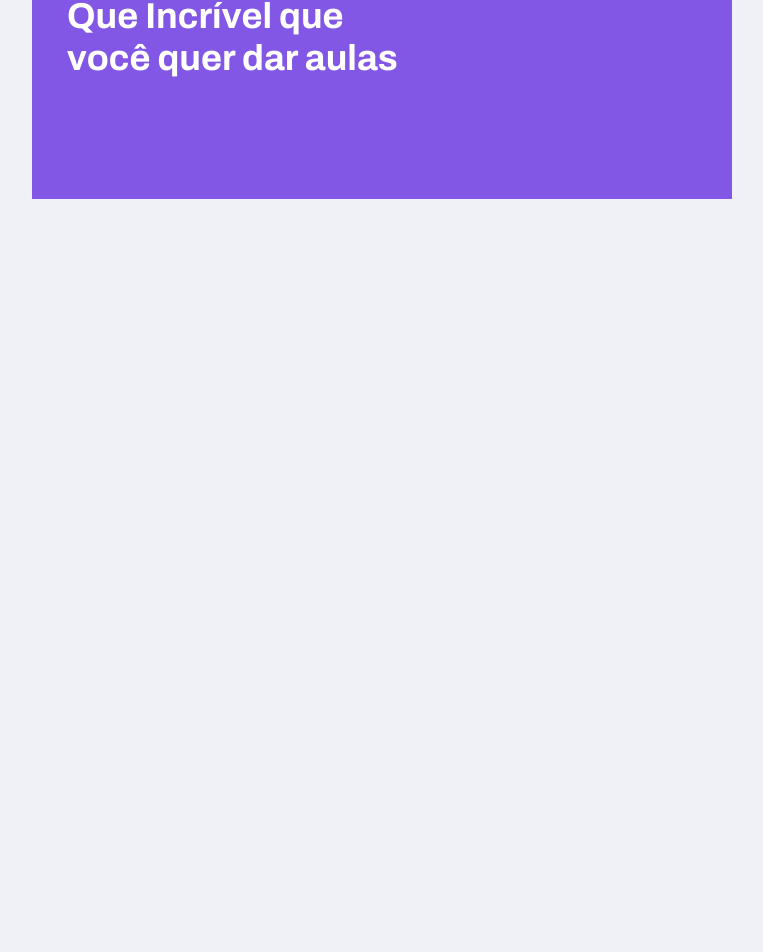
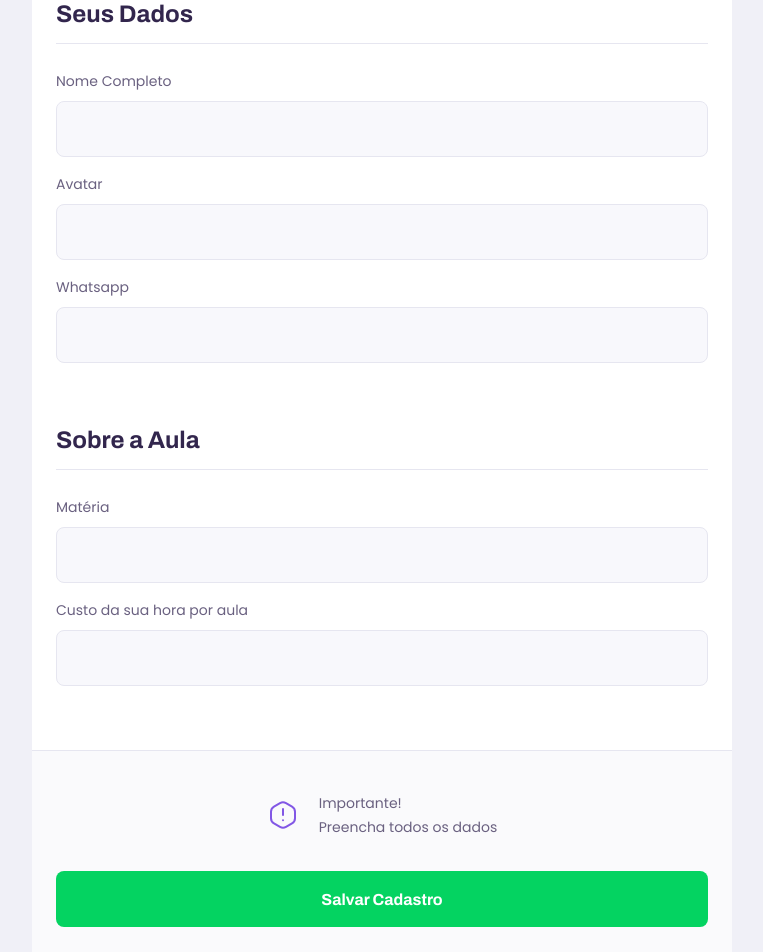
Before and after one commit to Johnbrow10/nextlevelweek_2, a React (Create React App) app: page /give-classes in a window 1280 px wide. Shown: the part 371-1323 px from the top of the page, without its empty margins (258-1021 px from the left). Before the commit the page ends 800 px from the top, so only its background shows below. Built offline with nearby package versions, Linux system fonts and the light colour scheme.

Commit message:
mudança de codigo para componentes da aula 03

```diff
--- a/src/components/PageHeader/index.tsx
+++ b/src/components/PageHeader/index.tsx
@@ -7,6 +7,7 @@
 
 interface PagerHeaderProps {
     title: string;
+    description?: string;
 }
 
 
@@ -23,6 +24,9 @@
 
         <div className="header-content">
             <strong>{props.title}</strong>
+            {/* if internal se verifica se tem valor,ai ele traz algo*/}
+            {props.description && <p>{props.description}</p>}
+
 
             {props.children}
         </div>
--- a/src/components/PageHeader/styles.css
+++ b/src/components/PageHeader/styles.css
@@ -40,6 +40,15 @@
     color: var(--color-title-in-primary);
 }
 
+.page-header .header-content p {
+    max-width: 30rem;
+    font-size: 1,6rem;
+    line-height: 2.6rem;
+    color: var(--color-text-in-primary);
+    margin-top: 2.4rem;
+}
+
+
 @media (min-width: 700px) {
     .page-header {
         height: 340px;
--- /dev/null
+++ b/src/components/input/index.tsx
@@ -0,0 +1,20 @@
+import React, {InputHTMLAttributes} from 'react';
+
+import './styles.css';
+
+interface InputProps extends InputHTMLAttributes<HTMLInputElement> {
+    label: string;
+    name: string;
+
+}
+
+const Input:React.FC<InputProps> = ({label, name, ...rest}) => {
+    return (
+        <div className="input-block">
+            <label htmlFor={name}>{label}</label>
+            <input type="text" id={name} {...rest}/>
+        </div>
+    );
+}
+
+export default Input;
--- /dev/null
+++ b/src/components/input/styles.css
@@ -0,0 +1,35 @@
+.input-block {
+    position: relative;
+}
+
+.input-block + .input-block {
+    margin-top:1.4rem;
+}
+
+.input-block label {
+    font-size: 1.4rem;
+}
+
+.input-block input {
+    width: 100%;
+    height: 5.6rem;
+    margin-top: 0.8rem;
+    border-radius: 0.8rem;
+    background-color: var(--color-input-background);
+    border: 1px solid var(--color-line-in-white);
+    outline: 0;
+    padding: 0 1.6rem;
+    font: 1.6rem Archivo;
+}
+
+.input-block:focus-within::after {
+    width: calc(100% - 3.2rem);
+    height: 2px;
+    content: '';
+    background: var(--color-primary-light);
+    position: absolute;
+    left: 1.6rem;
+    right: 1.6rem;
+    bottom: 0;
+
+}
--- a/src/pages/TeacherForm/index.tsx
+++ b/src/pages/TeacherForm/index.tsx
@@ -1,10 +1,43 @@
 import React from 'react';
+
 import PageHeader from '../../components/PageHeader';
+
+import './styles.css';
+import Input from '../../components/input';
+
+import warningicon from '../../assets/images/icons/warning.svg';
 
 function TeacherForm() {
     return (
         <div id="page-teacher-form" className="container">
-         <PageHeader title="Que Incrível que você quer dar aulas"/>
+         <PageHeader title="Que Incrível que você quer dar aulas"
+          description="O primeiro passo é preencher esse formulário de incrição"
+         />
+        <main>
+            <fieldset>
+                <legend>Seus Dados</legend>
+
+                <Input name="name" label="Nome Completo"/>
+                <Input name="avatar" label="Avatar"/>
+                <Input name="whatsapp" label="Whatsapp"/>
+
+            </fieldset>
+
+            <fieldset>
+                <legend>Sobre a Aula</legend>
+                <Input name="subject" label="Matéria"/>
+                <Input name="cost" label="Custo da sua hora por aula"/>
+            </fieldset>
+
+            <footer>
+                <p>
+                    <img src={warningicon} alt="Aviso Importante"/>
+                    Importante! <br/>
+                    Preencha todos os dados
+                </p>
+                <button type="button">Salvar Cadastro</button>
+            </footer>
+        </main>
 
      </div>
     )
--- /dev/null
+++ b/src/pages/TeacherForm/styles.css
@@ -0,0 +1,77 @@
+#page-teacher-form{
+    width: 100vw;
+    height: 100vh;
+}
+
+#page-teacher-form .page-header .header-content {
+    margin-bottom: 6.4rem;
+}
+
+#page-teacher-form main {
+    background: var(--color-box-base);
+    width:100%;
+    max-width: 74rem;
+    border-radius:0.8rem;
+    margin: -3.2rem auto 3.2rem;
+    padding-top: 6.4rem;
+    overflow: hidden;
+}
+
+#page-teacher-form main fieldset {
+    border:0;
+    padding: 0 2.4rem;
+}
+
+#page-teacher-form main fieldset + fieldset {
+    margin-top: 6.4rem;
+}
+
+#page-teacher-form main fieldset legend {
+    font: 700 2.4rem Archivo;
+    color: var(--color-text-title);
+    margin-bottom: 2.4rem;
+    display:flex;
+    align-items: center;
+    justify-content: space-between;
+    width: 100%;
+    padding-bottom: 1.6rem;
+    border-bottom: 1px solid var(--color-line-in-white);
+}
+
+#page-teacher-form main footer {
+    padding: 4rem 2.4rem;
+    background: var(--color-box-footer);
+    border-top: 1px solid var(--color-line-in-white);
+    margin-top: 6.4rem;
+}
+
+#page-teacher-form main footer p {
+    display: flex;
+    align-items: center;
+    justify-content: center;
+    font-size: 1.4rem;
+    line-height: 2.4rem;
+    color: var(--color-text-component);
+
+}
+
+#page-teacher-form main footer p img {
+    margin-right: 2rem;
+}
+
+#page-teacher-form main footer button {
+    width: 100%;
+    height: 5.6rem;
+    background: var(--color-secundary);
+    color: var(--color-button-text);
+    border:0;
+    border-radius: 0.8rem;
+    cursor: pointer;
+    font: 700 1.6rem Archivo;
+    display: flex;
+    align-items: center;
+    justify-content: center;
+    text-decoration: none;
+    transition: background-color 0.2s;
+    margin-top: 3.2rem;
+}
--- a/src/pages/TeacherList/index.tsx
+++ b/src/pages/TeacherList/index.tsx
@@ -1,29 +1,18 @@
 import React from 'react';
 import './styles.css';
 
-
 import PageHeader from '../../components/PageHeader';
 import TeacherItem from '../../components/TeacherItem';
+import Input from '../../components/input';
 
 function TeacherList() {
     return (
         <div id="page-teacher-list" className="container">
            <PageHeader title="Estes são os proffys disponí veis">
             <form id="search-teachers">
-                <div className="input-block">
-                    <label htmlFor="subject">Matéria</label>
-                    <input type="text" id="subject"/>
-                </div>
-
-                <div className="input-block">
-                    <label htmlFor="week_day">Dia da Semana</label>
-                    <input type="text" id="week_day"/>
-                </div>
-                <div className="input-block">
-                    <label htmlFor="time">Hora</label>
-                    <input type="text" id="time"/>
-                </div>
-
+               <Input name="subject" label="Matéria"/>
+               <Input name="week_day" label="Dia da Semana"/>
+               <Input type="time" name="time" label="Hora"/>
             </form>
             </PageHeader>
 
--- a/src/pages/TeacherList/styles.css
+++ b/src/pages/TeacherList/styles.css
@@ -13,41 +13,6 @@
     color: var(--color-text-in-primary);
 }
 
-#search-teachers .input-block {
-    position: relative;
-}
-
-#search-teachers .input-block + .input-block {
-    margin-top:1.4rem;
-}
-
-#search-teachers .input-block label {
-    font-size: 1.4rem;
-}
-
-#search-teachers .input-block input {
-    width: 100%;
-    height: 5.6rem;
-    margin-top: 0.8rem;
-    border-radius: 0.8rem;
-    background-color: var(--color-input-background);
-    border: 1px solid var(--color-line-in-white);
-    outline: 0;
-    padding: 0 1.6rem;
-    font: 1.6rem Archivo;
-}
-
-#search-teachers .input-block:focus-within::after {
-    width: calc(100% - 3.2rem);
-    height: 2px;
-    content: '';
-    background: var(--color-primary-light);
-    position: absolute;
-    left: 1.6rem;
-    right: 1.6rem;
-    bottom: 0;
-
-}
 
 #page-teacher-list main {
     margin: 3.2rem auto;
@@ -117,6 +82,7 @@
     width: 20rem;
     height: 5.6rem;
     background: var(--color-secundary);
+    color: var(--color-button-text);
     border: 0;
     border-radius: 0.8rem;
     cursor: pointer;
```
